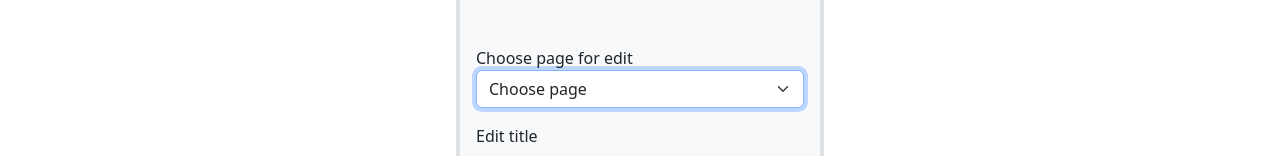
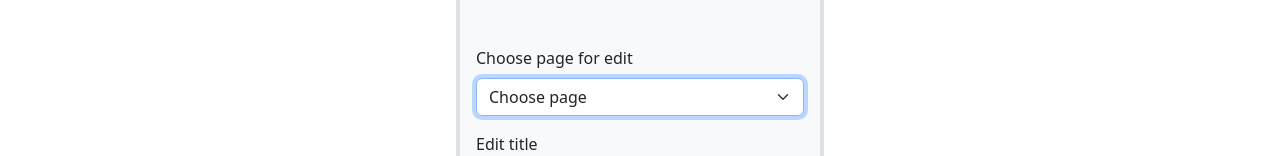
Before and after one commit to red88july/home_work65, a React (Vite) app: page /pages/admin in a window 1280 px wide. Shown: the part 460-616 px from the top of the page. Built offline with nearby package versions, Linux system fonts and the light colour scheme; the HTML template or start-up script is replaced by a standard one.

Commit message:
Fixing a minor errors in the component EditForm associated with the elements of the form itself.

```diff
--- a/src/component/EditForm/EditForm.tsx
+++ b/src/component/EditForm/EditForm.tsx
@@ -81,9 +81,10 @@ const EditForm: React.FC = () => {
           </div>
           <div className="mb-3">
             <div className="form-group mb-3">
-              <label htmlFor="type">Choose page for edit</label>
+              <label htmlFor="select-from">Choose page for edit</label>
               <select
-                className="form-select"
+                id="select-from"
+                className="form-select mt-2"
                 value={selectedPage}
                 onChange={(e) => setSelectedPage(e.target.value)}
                 required autoFocus>
@@ -95,10 +96,11 @@ const EditForm: React.FC = () => {
                 <option value="elonmusk">About Elon Musk</option>
               </select>
             </div>
-            <label htmlFor="title-input" className="form-label">
+            <label htmlFor="input-title" className="form-label">
               Edit title
             </label>
             <input
+              id="input-title"
               name="title"
               value={content.title}
               onChange={inputChange}
@@ -106,10 +108,11 @@ const EditForm: React.FC = () => {
             />
           </div>
           <div className="mb-3">
-            <label htmlFor="input-message" className="form-label">
+            <label htmlFor="input-content" className="form-label">
               Edit content
             </label>
             <textarea
+              id="input-content"
               name="content"
               value={content.content}
               onChange={inputChange}
```
